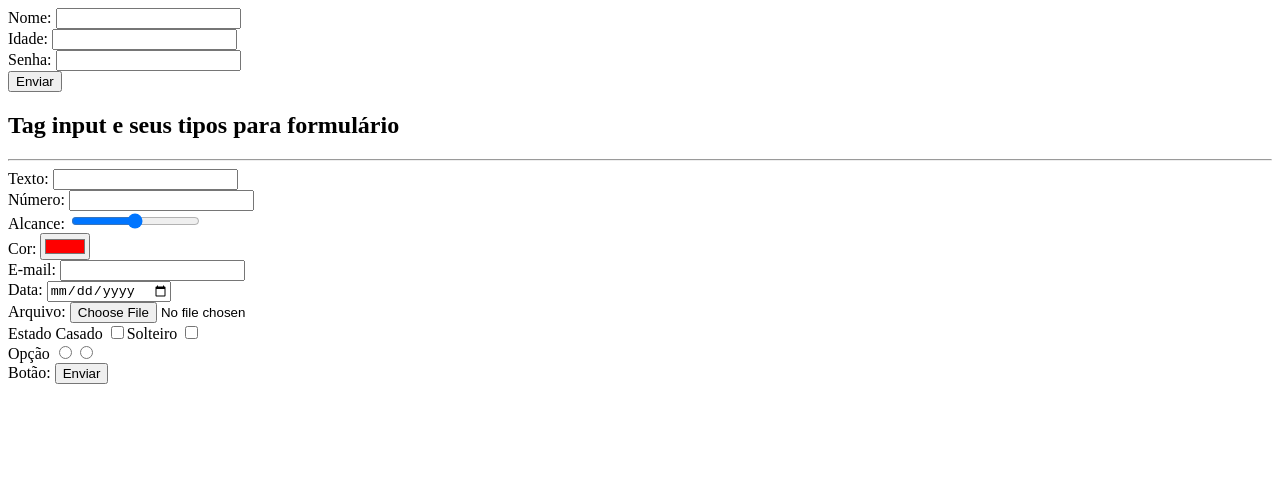
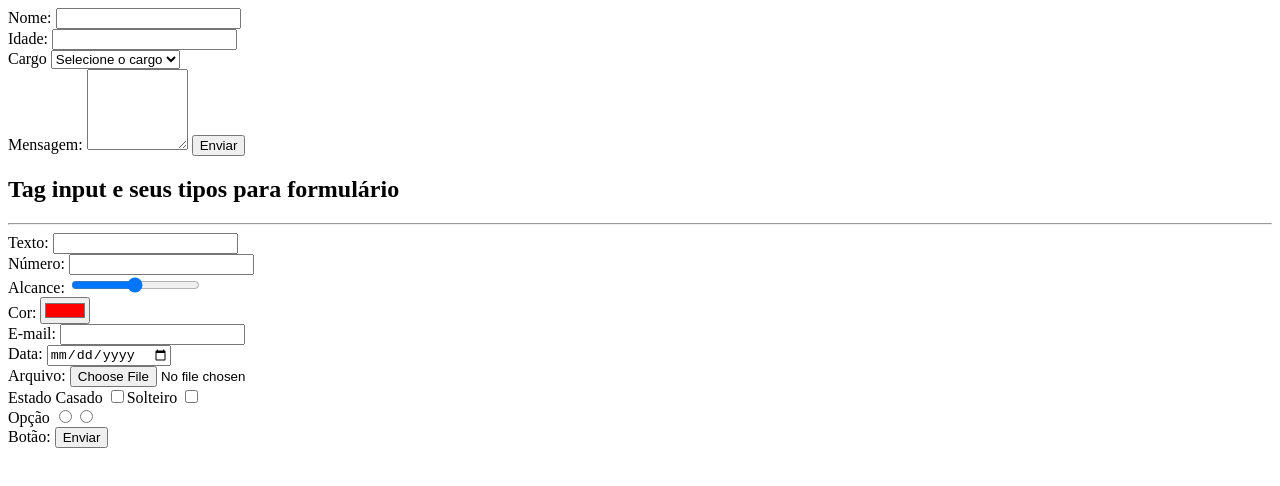
Before and after one commit to MendesFilho/dio-website, a plain HTML site: page formulario.html in a window 1280 px wide. Drawn offline with Linux system fonts and the light colour scheme.

Commit message:
Adicionado tag select e texarea

```diff
--- a/formulario.html
+++ b/formulario.html
@@ -7,9 +7,19 @@
 </head>
 <body>
     <form name="cadastro" onsubmit="alert('Cadastro enviado');" autocomplete="on" method="post" action="#">
-        Nome:  <input type="text" name="nome" /><br>
-        Idade: <input type="number" name="idade" /><br>
-        Senha: <input type="text" name="password" /><br>
+       <label>Nome:  <input type="text" name="nome" /></label> <br>
+       <label>Idade: <input type="number" name="idade" /></label> <br>
+       <label>Cargo</label>
+       <select name="cargo">
+       <option value="">Selecione o cargo</option>
+       <option value="gerente">Gerente</option>
+       <option value="diretor">Diretor</option>
+       <option value="presidente">Presidente</option>
+       </select><br>
+
+       <label>Mensagem:</label>
+       <textarea rows="5" cols="10" name="mensagem" id=""></textarea>
+
         <button type="submit">Enviar</button>
     </form>
 
```
